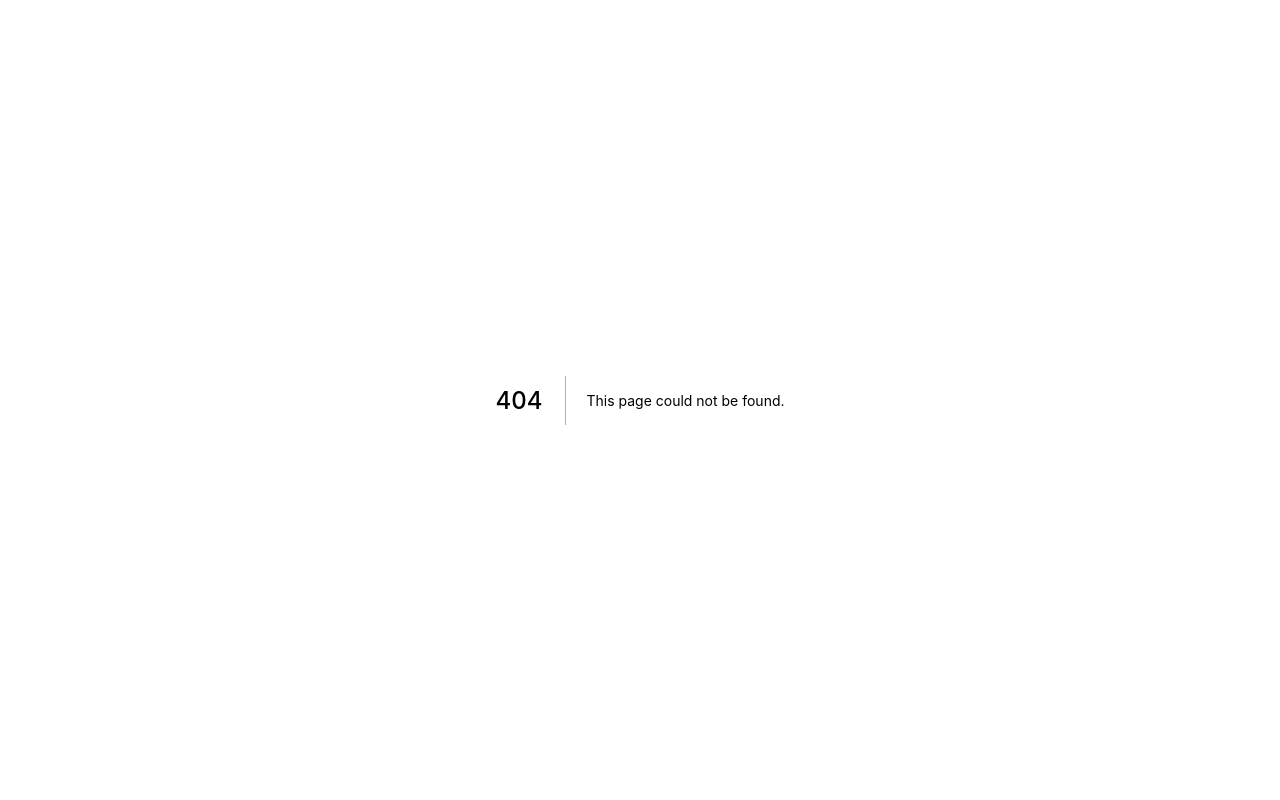
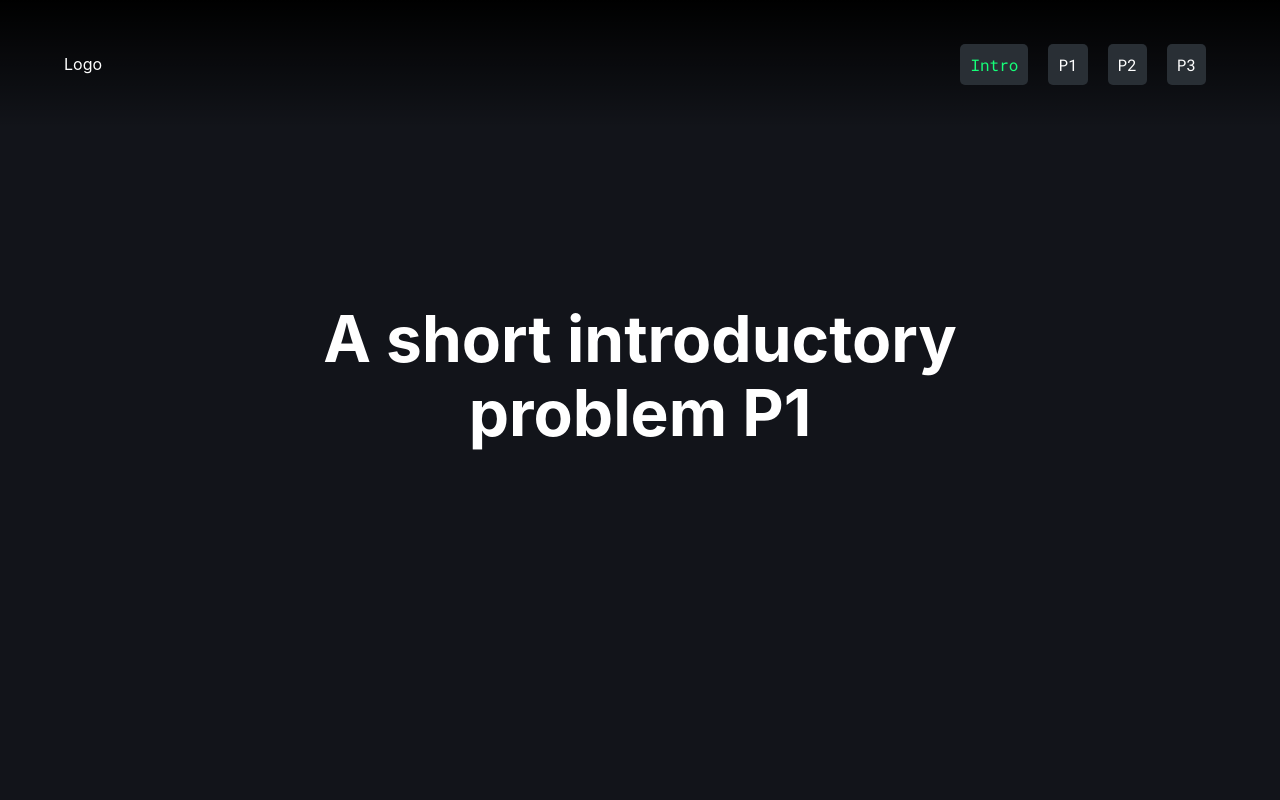
Before and after one commit to plumsirawit/visualizing-problems-geo, a Next.js app: page /intro in a window 1280 px wide. Before the commit this address had no page. Shown: the top 800 px of the page. Built offline with nearby package versions, Linux system fonts and the light colour scheme.

Commit message:
feat: intro pages

```diff
--- a/components/Navbar.tsx
+++ b/components/Navbar.tsx
@@ -1,5 +1,6 @@
 import styled from "styled-components";
 import Link, { LinkProps } from "next/link";
+import { useRouter } from "next/router";
 
 const NavbarWrapper = styled.div`
   height: 8rem;
@@ -28,24 +29,48 @@ const NavbarItemInner = styled.a`
   }
   font-family: "Roboto Mono", monospace;
   margin: 10px;
+  ${(props) => props.color && `color: ${props.color}`}
 `;
-const NavbarItem = (props: React.PropsWithChildren<LinkProps>) => (
+const NavbarItem = (
+  props: React.PropsWithChildren<LinkProps> & { color?: string }
+) => (
   <Link href={props.href}>
-    <NavbarItemInner href="#">{props.children}</NavbarItemInner>
+    <NavbarItemInner href="#" color={props.color}>
+      {props.children}
+    </NavbarItemInner>
   </Link>
 );
 
 export const Navbar = () => {
+  const router = useRouter();
   return (
     <NavbarWrapper>
       Logo
       <NavbarInner>
-        <NavbarItem href="/intro">Intro</NavbarItem>
-        <NavbarItem href="/intro">P1</NavbarItem>
-        <NavbarItem href="/intro">P2</NavbarItem>
-        <NavbarItem href="/intro">P3</NavbarItem>
-        <NavbarItem href="/intro">P4</NavbarItem>
-        <NavbarItem href="/intro">P5</NavbarItem>
+        <NavbarItem
+          href="/intro"
+          color={router.route === "/intro" ? "#15ff79" : undefined}
+        >
+          Intro
+        </NavbarItem>
+        <NavbarItem
+          href="/p1"
+          color={router.route === "/p1" ? "#15ff79" : undefined}
+        >
+          P1
+        </NavbarItem>
+        <NavbarItem
+          href="/p2"
+          color={router.route === "/p2" ? "#15ff79" : undefined}
+        >
+          P2
+        </NavbarItem>
+        <NavbarItem
+          href="/p3"
+          color={router.route === "/p3" ? "#15ff79" : undefined}
+        >
+          P3
+        </NavbarItem>
       </NavbarInner>
     </NavbarWrapper>
   );
--- a/components/commons.tsx
+++ b/components/commons.tsx
@@ -56,13 +56,15 @@ export const Description = styled.p`
 `;
 
 export const Code = styled.code`
-  color: black;
-  background: #fafafa;
+  background-color: #292f35;
   border-radius: 5px;
-  padding: 0.75rem;
-  font-size: 1.1rem;
-  font-family: Menlo, Monaco, Lucida Console, Liberation Mono, DejaVu Sans Mono,
-    Bitstream Vera Sans Mono, Courier New, monospace;
+  padding: 0.5rem;
+  font-size: 1.3rem;
+  font-family: "Roboto Mono", monospace;
+  transition: background-color 0.5s ease;
+  &:hover {
+    background-color: #383f46;
+  }
 `;
 
 export const Em = styled.em`
--- /dev/null
+++ b/pages/intro.tsx
@@ -0,0 +1,33 @@
+import Head from "next/head";
+import Link from "next/link";
+import styled from "styled-components";
+import { Container, Description, Title, Em } from "../components/commons";
+import { Navbar } from "../components/Navbar";
+import { Panel } from "../components/Panel";
+
+export default function Home() {
+  return (
+    <Container>
+      <Navbar />
+      <Head>
+        <title>Create Next App</title>
+        <link rel="icon" href="/favicon.ico" />
+      </Head>
+
+      <Panel>
+        <Title>A short introductory problem P1</Title>
+        <Description></Description>
+      </Panel>
+      <Panel>
+        <Title>Introduction</Title>
+
+        <Description>
+          From just a change of perspectives, most of the problems could be
+          viewed in a whole new way.
+        </Description>
+
+        <Title>Why </Title>
+      </Panel>
+    </Container>
+  );
+}
```
Also changed, not shown: pages/index.tsx (+13 -24 lines).
